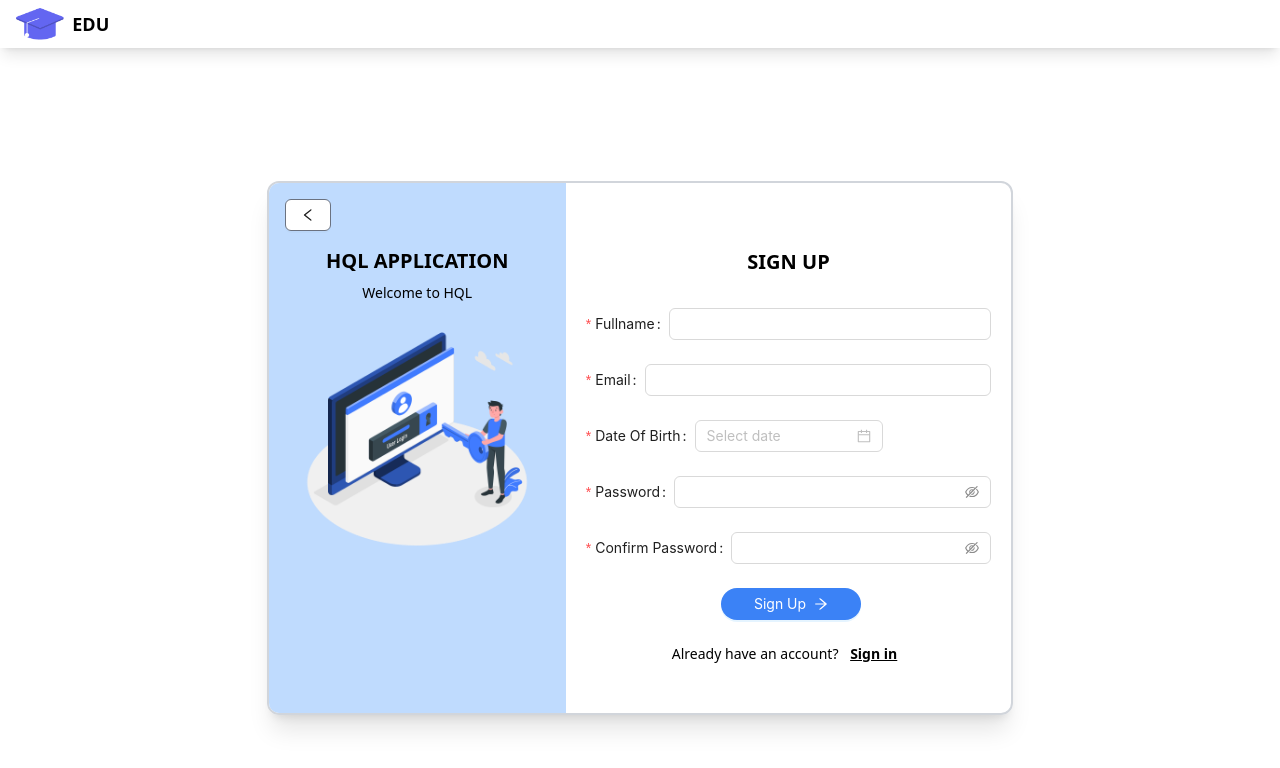
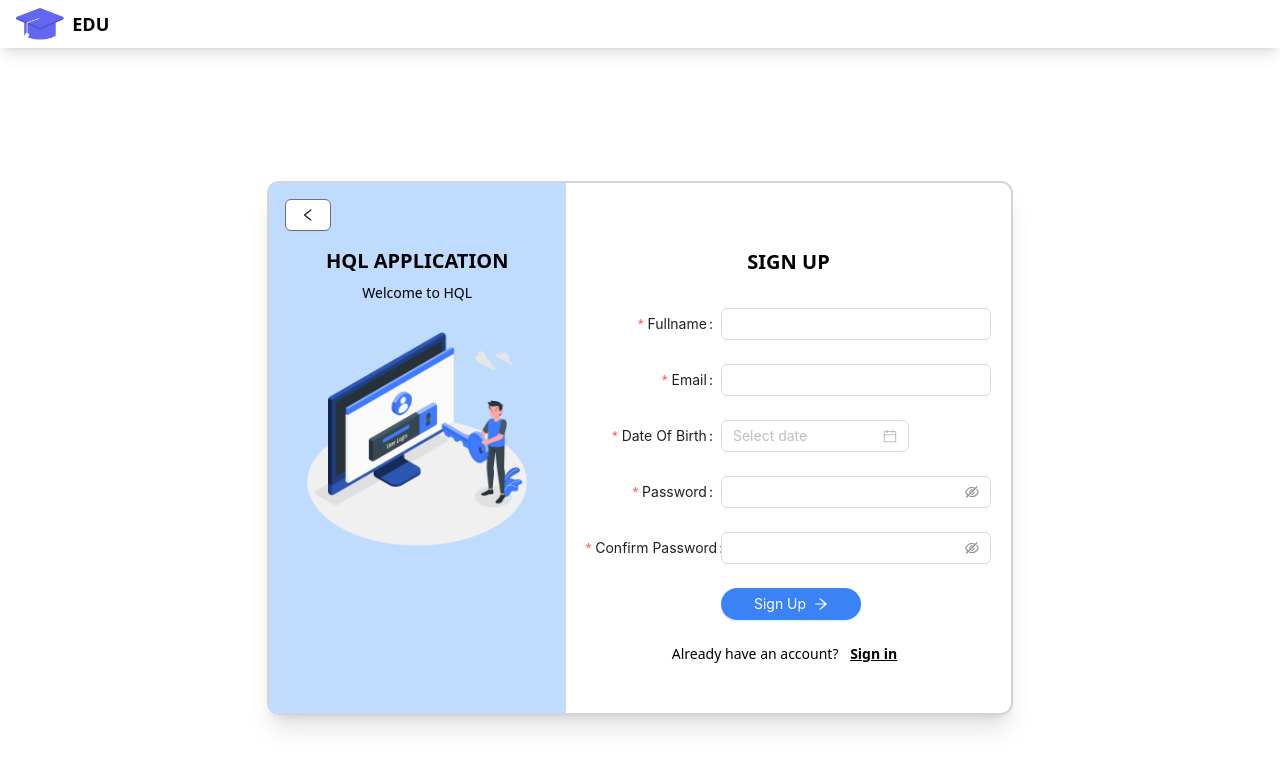
Before and after one commit to tuanlam1610/20KTPM02-AWP-Project, a React (Vite) app in the folder frontend/: page /register in a window 1280 px wide. Shown: the top 768 px of the page. Built offline with nearby package versions, Linux system fonts and the light colour scheme.

Commit message:
Update Sign Up Form UI

```diff
--- a/frontend/src/pages/SignUpPage.tsx
+++ b/frontend/src/pages/SignUpPage.tsx
@@ -1,5 +1,5 @@
 import { ArrowRightOutlined, LeftOutlined } from '@ant-design/icons';
-import { Button, DatePicker, Form, Input, Spin } from 'antd';
+import { Button, DatePicker, Form, Input, } from 'antd';
 import loginImg from '../assets/imgs/Login-amico.png';
 import { Link } from 'react-router-dom';
 import { useState } from 'react';
@@ -50,13 +50,14 @@ export default function SignUpPage() {
         </div>
         {/* Left Section */}
         <div className="flex flex-col flex-1 justify-center items-center">
-          {isSubmitting && <Spin />}
           <h1 className="uppercase font-semibold text-xl text-center my-4">
             Sign Up
           </h1>
           <Form
             form={form}
             className="mt-4"
+            labelCol={{ span: 8 }}
+            wrapperCol={{ span: 16 }}
             name="basic"
             initialValues={{ remember: true }}
             onFinish={onFinish}
@@ -114,6 +115,7 @@ export default function SignUpPage() {
                 type="primary"
                 htmlType="submit"
                 className="bg-blue-500 rounded-full px-8 flex justify-center items-center"
+                loading={isSubmitting}
               >
                 <span>Sign Up</span>
                 <ArrowRightOutlined className="text-sm flex justify-center items-center leading-none" />
```
